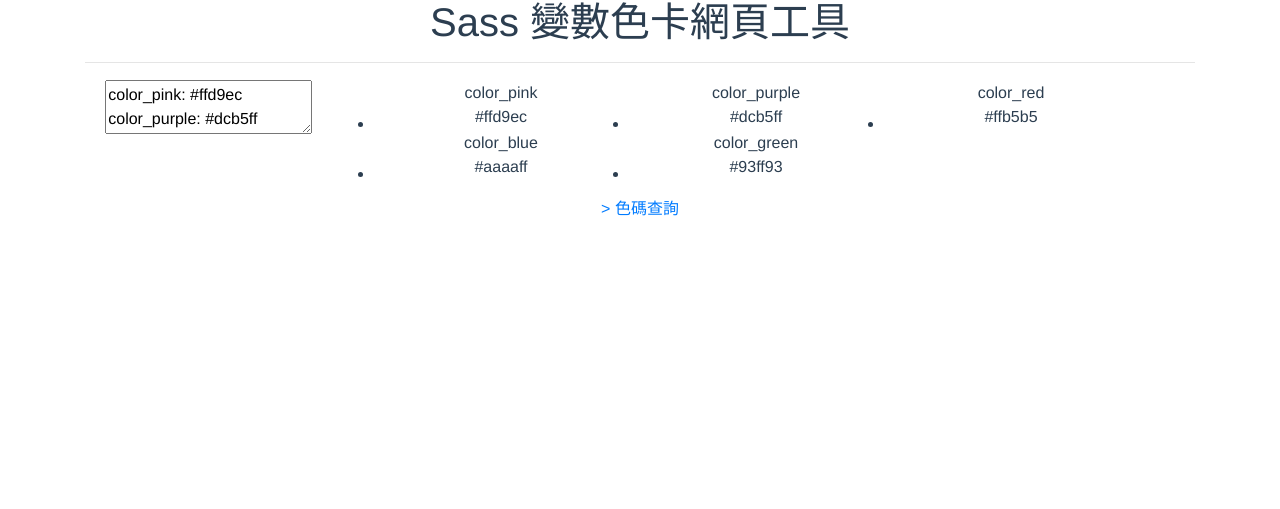
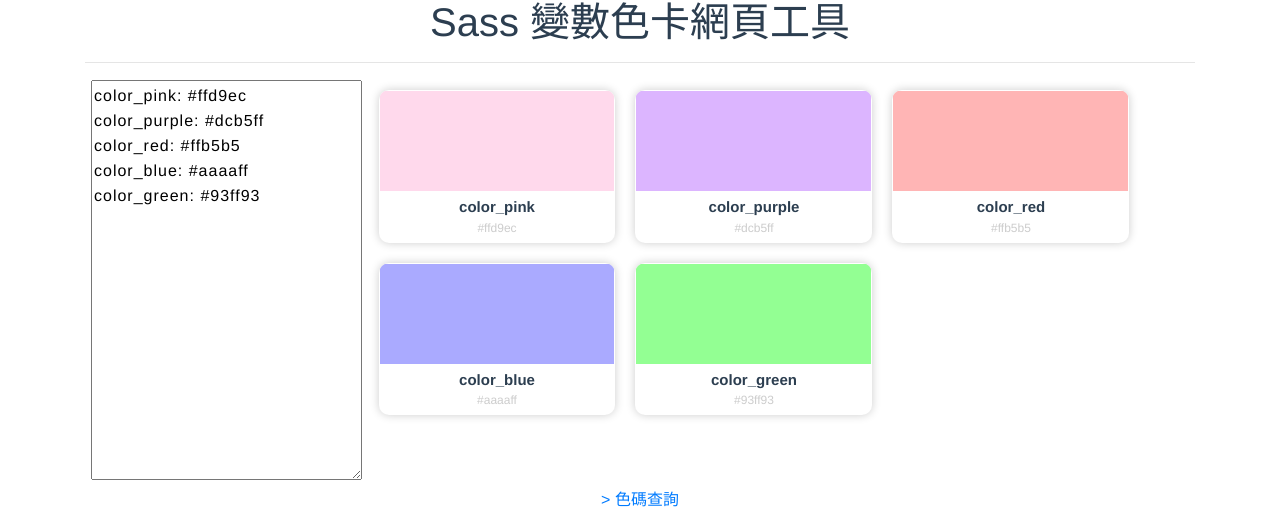
Before and after one commit to octopus831012/Vue-cli-demo-project, a Vue app: page / in a window 1280 px wide. Shown: the part 422-931 px from the top of the page. Before the commit the page ends 800 px from the top, so only its background shows below. Built offline with nearby package versions, Linux system fonts and the light colour scheme.

Commit message:
adding css

```diff
--- a/public/index.html
+++ b/public/index.html
@@ -6,8 +6,8 @@
     <meta name="viewport" content="width=device-width,initial-scale=1.0">
     <link rel="icon" href="<%= BASE_URL %>favicon.ico">
     <title>first-cli</title>
-    <link rel="stylesheet" href="https://use.fontawesome.com/releases/v5.5.0/css/all.css" integrity="sha384-B4dIYHKNBt8Bc12p+WXckhzcICo0wtJAoU8YZTY5qE0Id1GSseTk6S+L3BlXeVIU" crossOrigin="anonymous">
-    <link rel='stylesheet' href='https://stackpath.bootstrapcdn.com/bootstrap/4.1.3/css/bootstrap.min.css'/>
+    <link rel="stylesheet" href="https://use.fontawesome.com/releases/v5.5.0/css/all.css" integrity="sha384-B4dIYHKNBt8Bc12p+WXckhzcICo0wtJAoU8YZTY5qE0Id1GSseTk6S+L3BlXeVIU" crossorigin="anonymous">
+    <link rel="stylesheet" href="https://stackpath.bootstrapcdn.com/bootstrap/4.2.1/css/bootstrap.min.css" integrity="sha384-GJzZqFGwb1QTTN6wy59ffF1BuGJpLSa9DkKMp0DgiMDm4iYMj70gZWKYbI706tWS" crossorigin="anonymous">
   </head>
   <body>
     <noscript>
--- a/src/components/ChangePicture/template.html
+++ b/src/components/ChangePicture/template.html
@@ -1,5 +1,5 @@
 <div class="changePicture">
-   <div class="postArea">
+  <div class="postArea">
     <div class="posts" :style='computedLeft'>
       <div class="postBox" v-for='(w,id) in works' :class='{curItem: id == nowIndex}'>
         <div class="cover" :style='bgCSS(w.cover)'>
--- a/src/components/ScssColorCardTool/style.scss
+++ b/src/components/ScssColorCardTool/style.scss
@@ -1,6 +1,64 @@
-.scssColorCardTool{
+// * {
+//   border: solid 1px;
+// }
 
-  * {
-    border: solid 1px;
+.container {
+  width: 90%;
+  margin-left: auto;
+  margin-right: auto;
+}
+
+body {
+  padding-top: 50px;
+}
+
+ul {
+  list-style: none;
+  padding: 0;
+}
+
+li {
+  padding: 10px;
+}
+
+textarea {
+  width: 100%;
+  height: 400px;
+  line-height: 25px;
+  letter-spacing: 1px;
+}
+
+.row {
+  padding-left: 20px;
+}
+
+.colorCards {
+  border-radius: 10px;
+  background-color: white;
+  overflow: hidden;
+  box-shadow: 0px 0px 10px rgba($color: black, $alpha: 0.2);
+  transition: 0.5s;
+  cursor: pointer;
+
+  &:hover {
+    transform: translate(-5px, -5px);
+  }
+
+  .block {
+    height: 100px;
+  }
+
+  .info {
+    padding: 5px;
+
+    >.name {
+      font-size: 15px;
+      font-weight: bold;
+    }
+
+    >.code {
+      font-size: 12px;
+      color: rgba($color: gray, $alpha: 0.4);
+    }
   }
 }
--- /dev/null
+++ b/style/style.css
@@ -0,0 +1,64 @@
+.container {
+  width: 90%;
+  margin-left: auto;
+  margin-right: auto;
+}
+
+body {
+  padding-top: 50px;
+}
+
+ul {
+  list-style: none;
+  padding: 0;
+}
+
+li {
+  padding: 10px;
+}
+
+textarea {
+  width: 100%;
+  height: 400px;
+  line-height: 25px;
+  letter-spacing: 1px;
+}
+
+.row {
+  padding-left: 20px;
+}
+
+.colorCards {
+  border-radius: 10px;
+  background-color: white;
+  overflow: hidden;
+  -webkit-box-shadow: 0px 0px 10px rgba(0, 0, 0, 0.2);
+          box-shadow: 0px 0px 10px rgba(0, 0, 0, 0.2);
+  -webkit-transition: 0.5s;
+  transition: 0.5s;
+  cursor: pointer;
+}
+
+.colorCards:hover {
+  -webkit-transform: translate(-5px, -5px);
+          transform: translate(-5px, -5px);
+}
+
+.colorCards .block {
+  height: 100px;
+}
+
+.colorCards .info {
+  padding: 5px;
+}
+
+.colorCards .info > .name {
+  font-size: 15px;
+  font-weight: bold;
+}
+
+.colorCards .info > .code {
+  font-size: 12px;
+  color: rgba(128, 128, 128, 0.4);
+}
+/*# sourceMappingURL=style.css.map */
```
Also changed, not shown: 1 other file (tests, documents, lock files or other folders).
